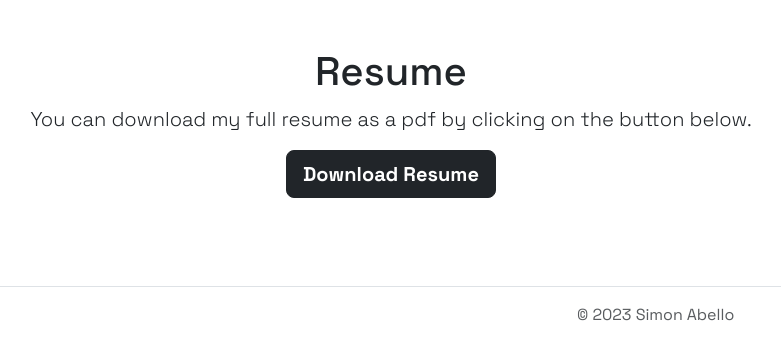
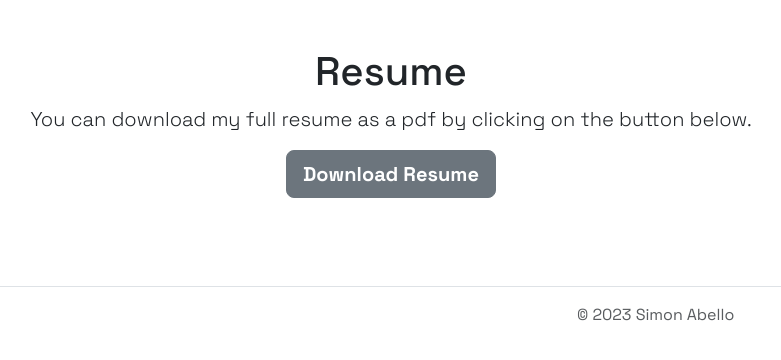
Before and after one commit to abellosimon/portfolio-website, a Flask app: page /resume in a window 1280 px wide. Shown: the part 56-416 px from the top of the page, without its empty margins (249-1030 px from the left). Run offline with Flask 3, Linux system fonts and the light colour scheme.

Commit message:
changed btn in resume.html to secondary

```diff
--- a/templates/resume.html
+++ b/templates/resume.html
@@ -8,7 +8,7 @@
         <h1>Resume</h1>
         <p class="lead">You can download my full resume as a pdf by clicking on the button below.</p>
         <p class="lead">
-          <a href="../static/Resume_Simon_Abello.pdf" target="_blank" class="btn btn-lg btn-dark fw-bold">Download Resume</a>
+          <a href="../static/Resume_Simon_Abello.pdf" target="_blank" class="btn btn-lg btn-secondary fw-bold">Download Resume</a>
         </p>
     </section>
       </main>
```
